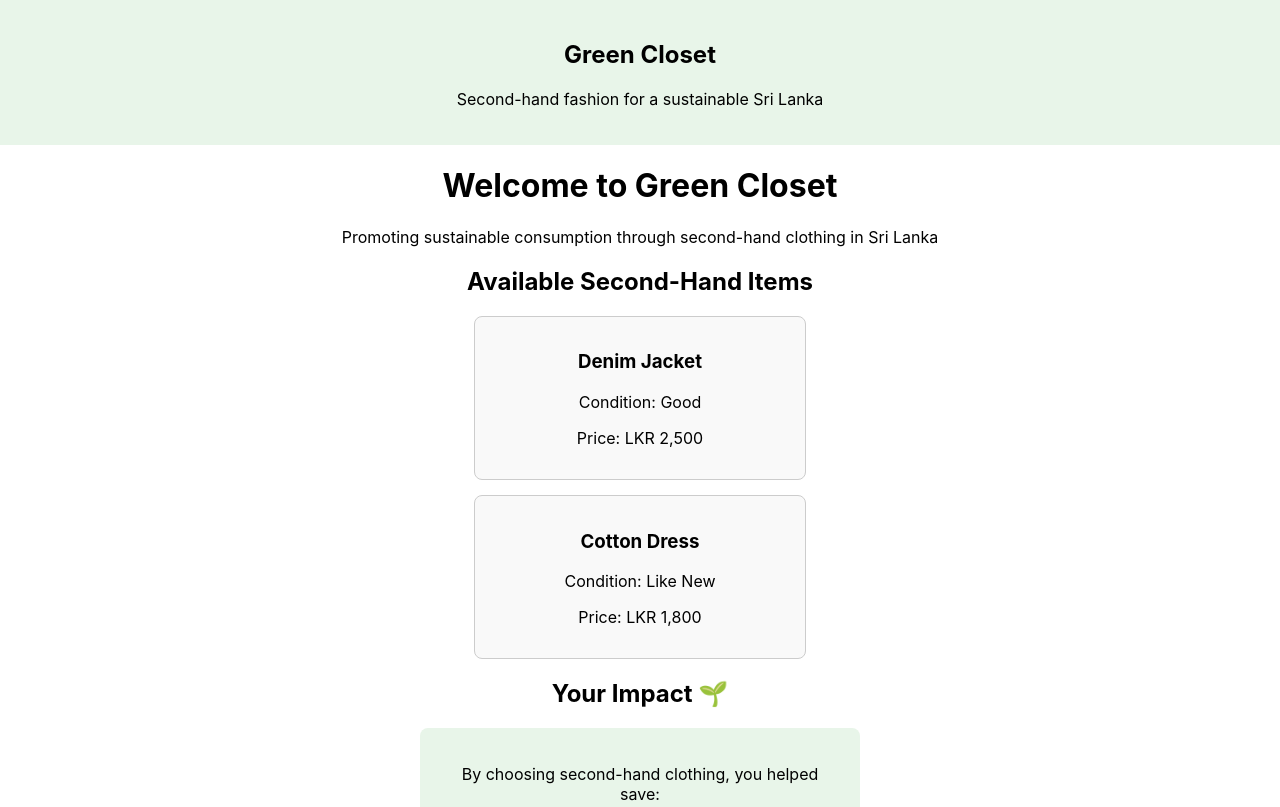
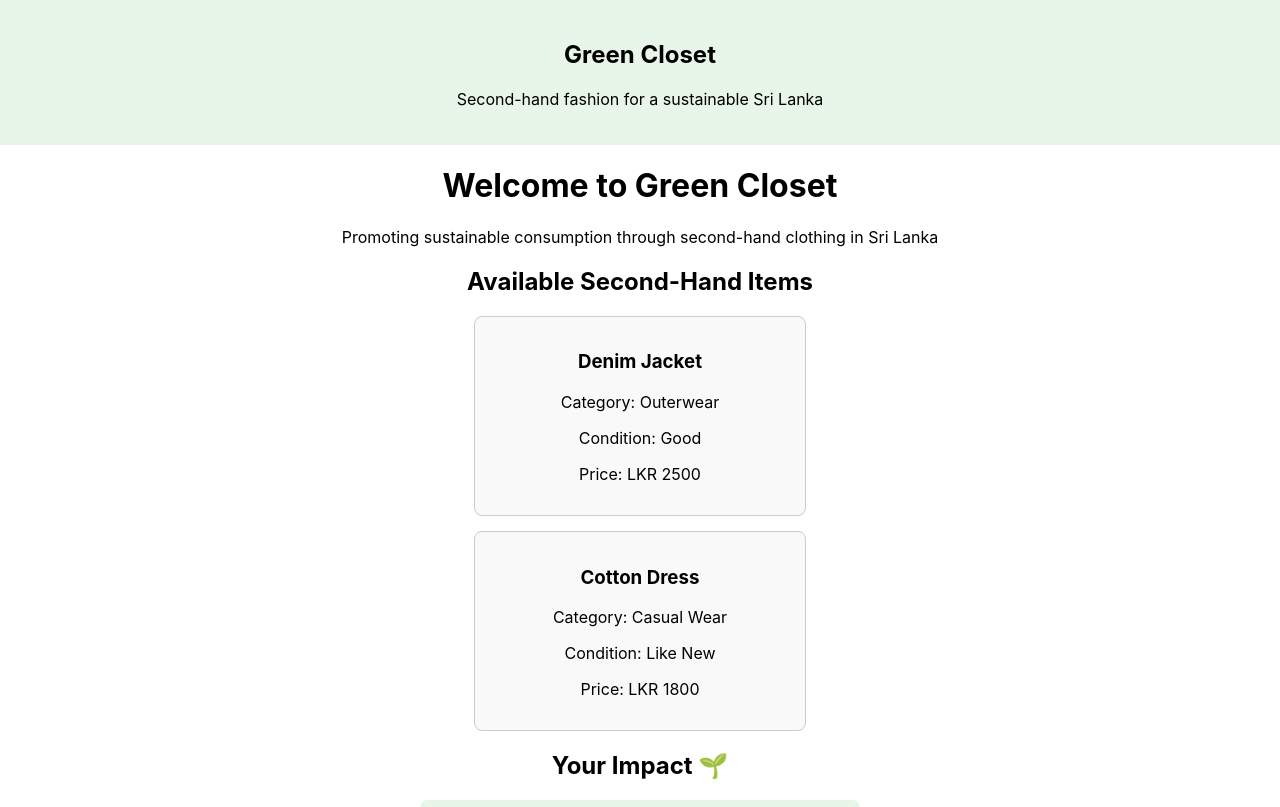
Before and after one commit to karenzavier/green-closet, a React (Create React App) app: page / in a window 1280 px wide. Shown: the top 807 px of the page. Built offline with nearby package versions, Linux system fonts and the light colour scheme.

Commit message:
Added ItemCard component and sustainability section

```diff
--- a/src/App.js
+++ b/src/App.js
@@ -1,29 +1,30 @@
-import logo from './logo.svg';
 import './App.css';
 import Header from "./components/Header";
-
+import ItemCard from "./components/temp";
 
 function App() {
   return (
+    <div className="App">
+      <Header />
 
-      <div className="App">
-        <Header/>
       <h1>Welcome to Green Closet</h1>
       <p>Promoting sustainable consumption through second-hand clothing in Sri Lanka</p>
+
       <h2>Available Second-Hand Items</h2>
 
-  <div className="product-card">
-    <h3>Denim Jacket</h3>
-    <p>Condition: Good</p>
-    <p>Price: LKR 2,500</p>
-  </div>
+      <ItemCard
+        name="Denim Jacket"
+        category="Outerwear"
+        condition="Good"
+        price="2500"
+      />
 
-  <div className="product-card">
-    <h3>Cotton Dress</h3>
-    <p>Condition: Like New</p>
-    <p>Price: LKR 1,800</p>
-  </div>
-
+      <ItemCard
+        name="Cotton Dress"
+        category="Casual Wear"
+        condition="Like New"
+        price="1800"
+      />
 
       <h2>Your Impact 🌱</h2>
 
@@ -35,11 +36,7 @@ function App() {
           <li>♻️ Lower carbon emissions</li>
         </ul>
       </div>
-
-
     </div>
-
-
   );
 }
 
--- /dev/null
+++ b/src/components/temp.js
@@ -0,0 +1,12 @@
+function ItemCard(props) {
+  return (
+    <div className="product-card">
+      <h3>{props.name}</h3>
+      <p>Category: {props.category}</p>
+      <p>Condition: {props.condition}</p>
+      <p>Price: LKR {props.price}</p>
+    </div>
+  );
+}
+
+export default ItemCard;
```
Lines whose indentation alone changed are shown as unchanged.
